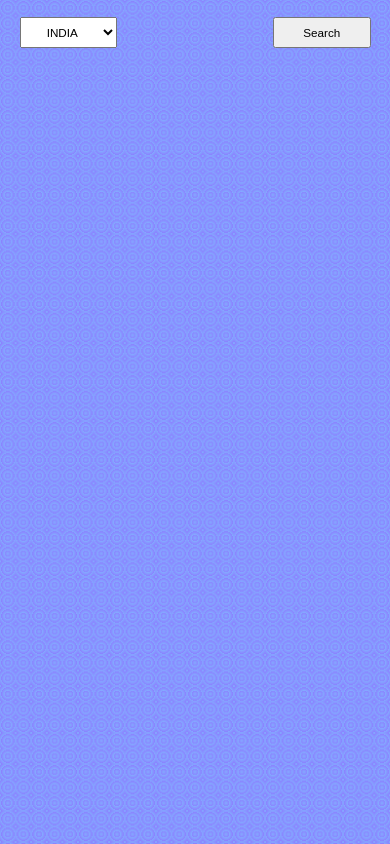
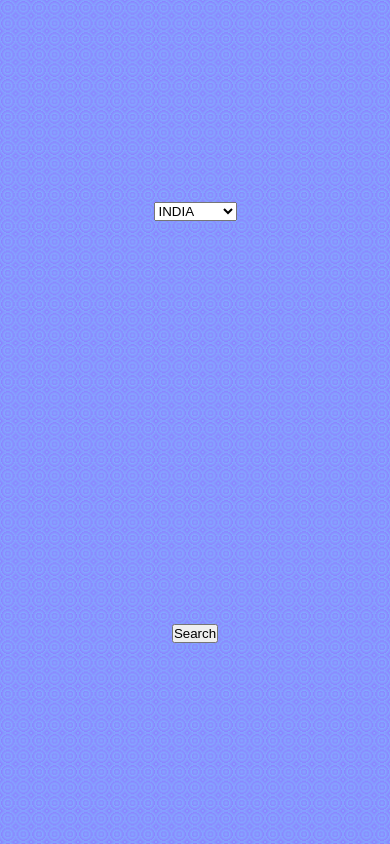
Before and after one commit to adi6499/NewsApp, a plain HTML site: page index.htm in a window 390 px wide. Drawn offline with Linux system fonts and the light colour scheme.

Commit message:
Update style.css

```diff
--- a/style.css
+++ b/style.css
@@ -20,32 +20,14 @@
   background-size: 4vmin 4vmin;
   background-repeat: repeat;
 }
-#world {
-  width: 15%;
-  height: 5%;
-  position: absolute;
-  left: 5%;
-  top: 2%;
-  padding: 1vmin;
-  text-align: center;
-  font-size: 2vmin;
-  z-index: 110;
-}
-#search {
-  width: 15%;
-  height: 5%;
-  right: 5%;
-  top: 2%;
-  position: absolute;
-  z-index: 110;
-  font-size: 2vmin;
-}
+
+
 .news {
   width: 90%;
-  height: 85%;
+  height: 90%;
 
   position: absolute;
-  bottom: 5%;
+
   overflow: scroll;
   padding: 3vmin;
 }
@@ -108,18 +90,11 @@ a {
 }
 
 @media only screen and (max-width: 1080px) {
-  #search {
-    width: 25vmin;
-    height: 8vmin;
-    font-size:3vmin
-  }
-  #world {
-    width: 25vmin;
-    height: 8vmin;
-    font-size:3vmin
-  }
+
+
   .news {
     width: 100%;
+    height: 95%;
   }
   .box {
     height: 25%;
```
